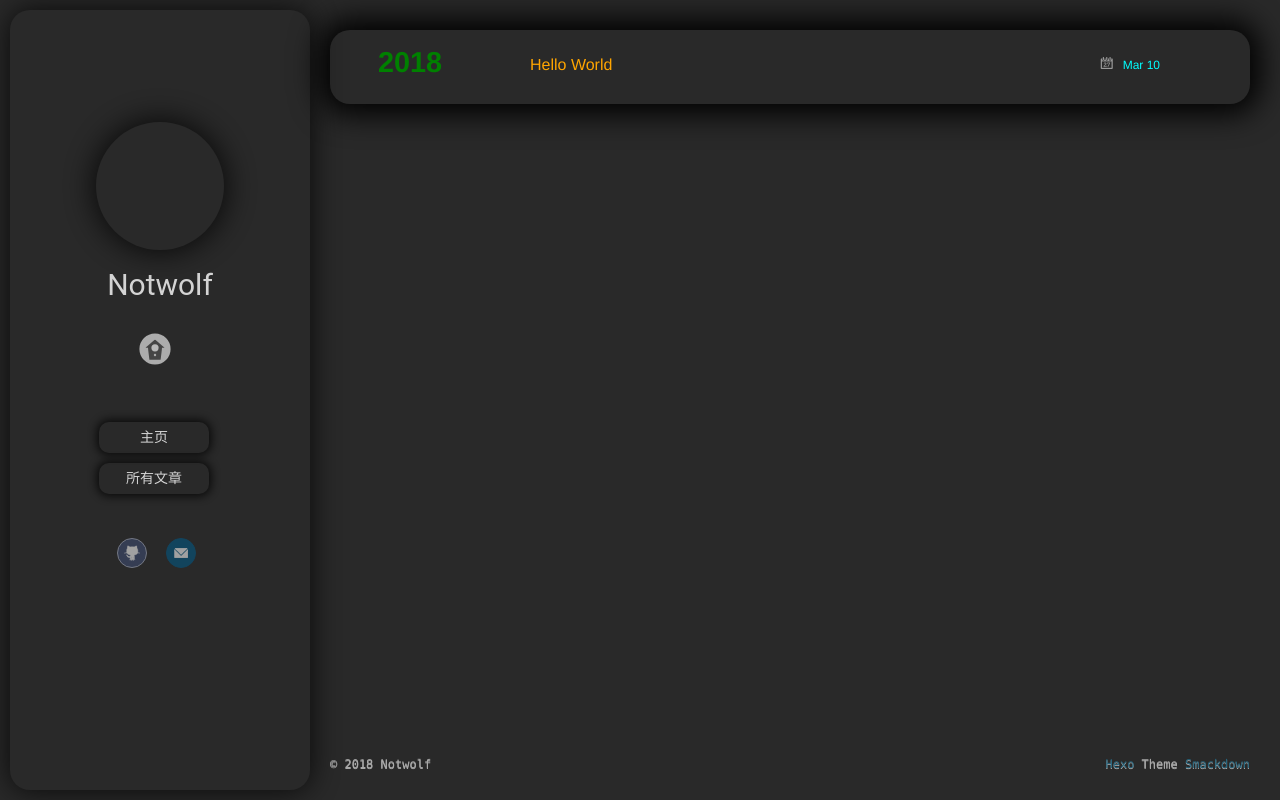
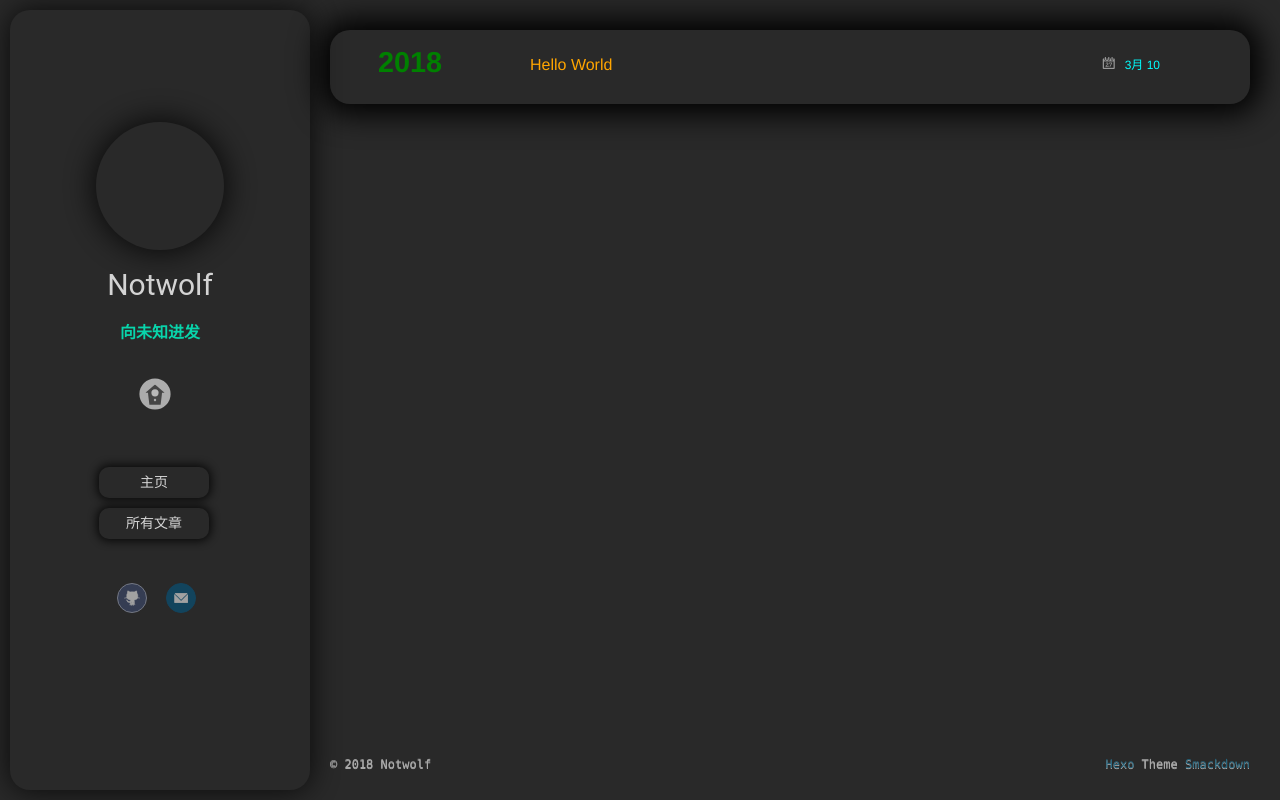
Before and after one commit to AhmadG1/notwo1f.github.io, a plain HTML site: page archives/index.html in a window 1280 px wide. Drawn offline with nearby package versions, Linux system fonts and the light colour scheme; some packages are replaced by stand-ins of ours; a script that the page names is missing.

Commit message:
Site updated: 2018-03-16 17:37:07

```diff
--- a/archives/index.html
+++ b/archives/index.html
@@ -11,8 +11,9 @@
   <meta name="viewport" content="width=device-width, initial-scale=1, maximum-scale=1">
   <meta property="og:type" content="website">
 <meta property="og:title" content="Notwolf&#39;s Blog">
-<meta property="og:url" content="http://yoursite.com/archives/index.html">
+<meta property="og:url" content="http://notwo1f.github.io/archives/index.html">
 <meta property="og:site_name" content="Notwolf&#39;s Blog">
+<meta property="og:locale" content="zh-CN">
 <meta name="twitter:card" content="summary">
 <meta name="twitter:title" content="Notwolf&#39;s Blog">
 
@@ -75,6 +76,8 @@
 		  <h1 class="header-author"><a href="/">Notwolf</a></h1>
 		</hgroup>
 
+
+		<p class="header-subtitle">向未知进发</p>
 
 
 
@@ -195,6 +198,8 @@
 			  <h1 class="header-author">Notwolf</h1>
 			</hgroup>
 
+			<p class="header-subtitle">向未知进发</p>
+
 			<nav class="header-menu">
 				<ul>
 
@@ -235,7 +240,7 @@
     <header class="archive-article-header">
       	<div class="article-meta">
 	      	<a href="/2018/03/10/hello-world/" class="archive-article-date">
-  	<time datetime="2018-03-10T12:05:05.330Z" itemprop="datePublished">Mar 10</time>
+  	<time datetime="2018-03-10T12:05:05.330Z" itemprop="datePublished">3月 10</time>
 </a>
         </div>
 
```
Also changed, not shown: 2018/03/10/hello-world/index.html (+7 -2 lines), archives/2018/03/index.html (+7 -2 lines), archives/2018/index.html (+7 -2 lines), index.html (+6 -1 lines).
